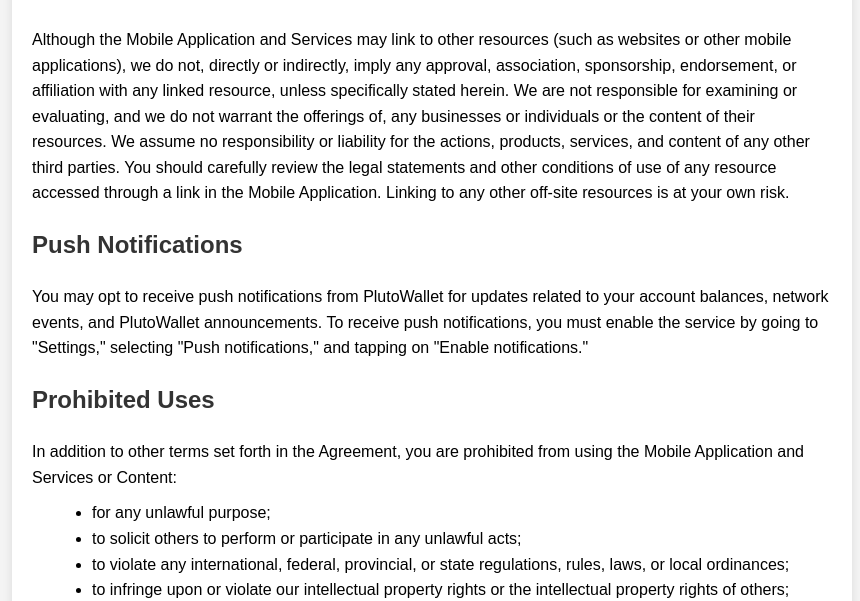
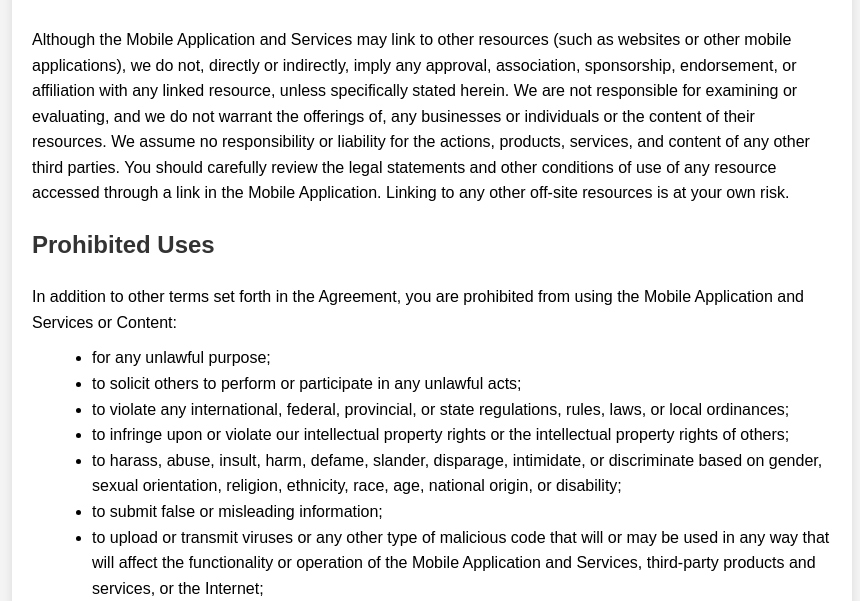
Before and after one commit to petrpavlis123/PlutonicationServer, a Flask app: page /plutowallet/terms-and-conditions in a window 1280 px wide. Shown: the part 1111-1712 px from the top of the page, without its empty margins (208-1068 px from the left). Run offline with Flask 2, Linux system fonts and the light colour scheme.

Commit message:
terms and conditions adjustment

```diff
--- a/plutonication/templates/pluto_wallet_terms_and_conditions_page.html
+++ b/plutonication/templates/pluto_wallet_terms_and_conditions_page.html
@@ -84,11 +84,6 @@
       accessed through a link in the Mobile Application. Linking to any other off-site resources is at your own risk.
     </p>
 
-    <h2>Push Notifications</h2>
-    <p>You may opt to receive push notifications from PlutoWallet for updates related to your account balances, network
-      events, and PlutoWallet announcements. To receive push notifications, you must enable the service by going to
-      "Settings," selecting "Push notifications," and tapping on "Enable notifications."</p>
-
     <h2>Prohibited Uses</h2>
     <p>In addition to other terms set forth in the Agreement, you are prohibited from using the Mobile Application and
       Services or Content:</p>
```
